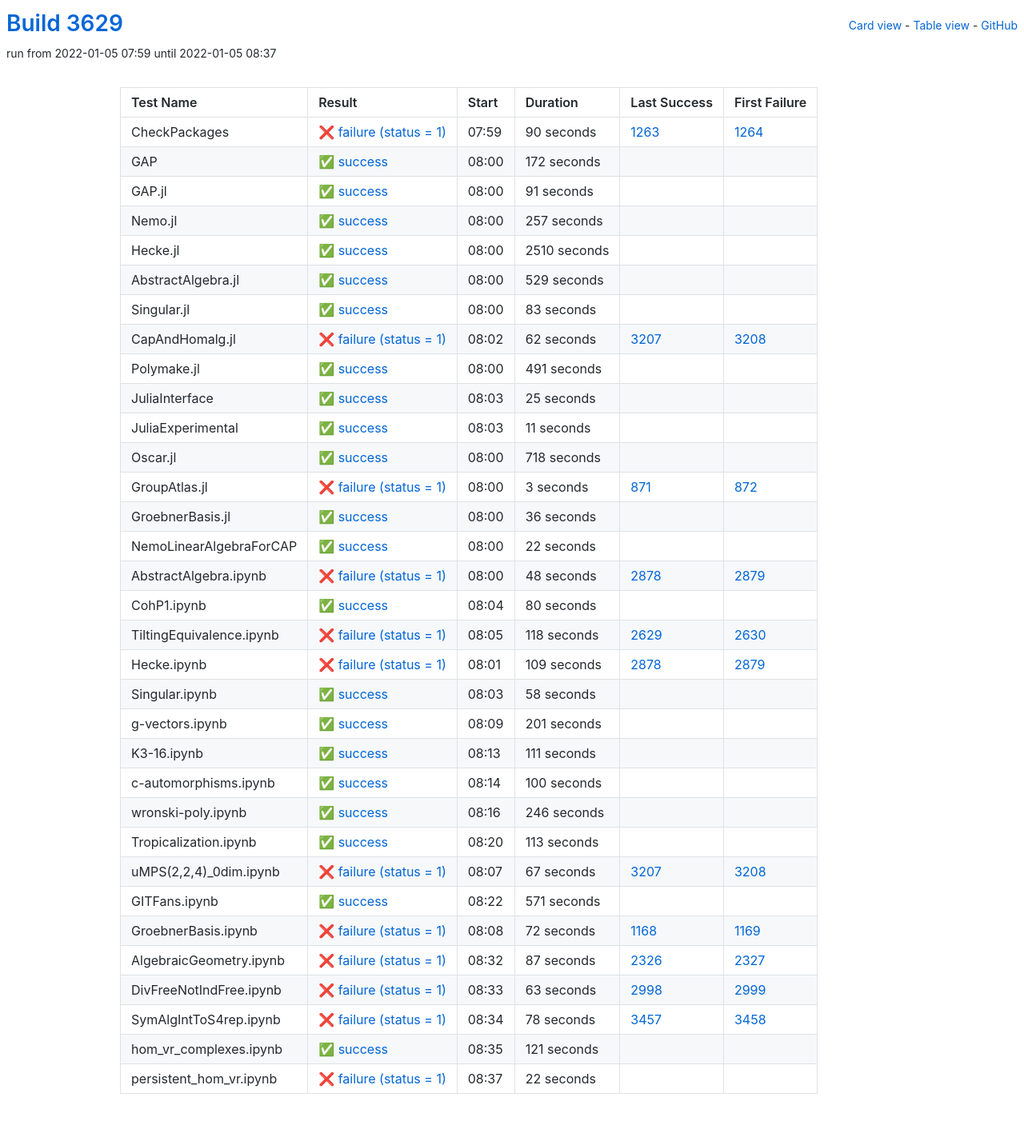
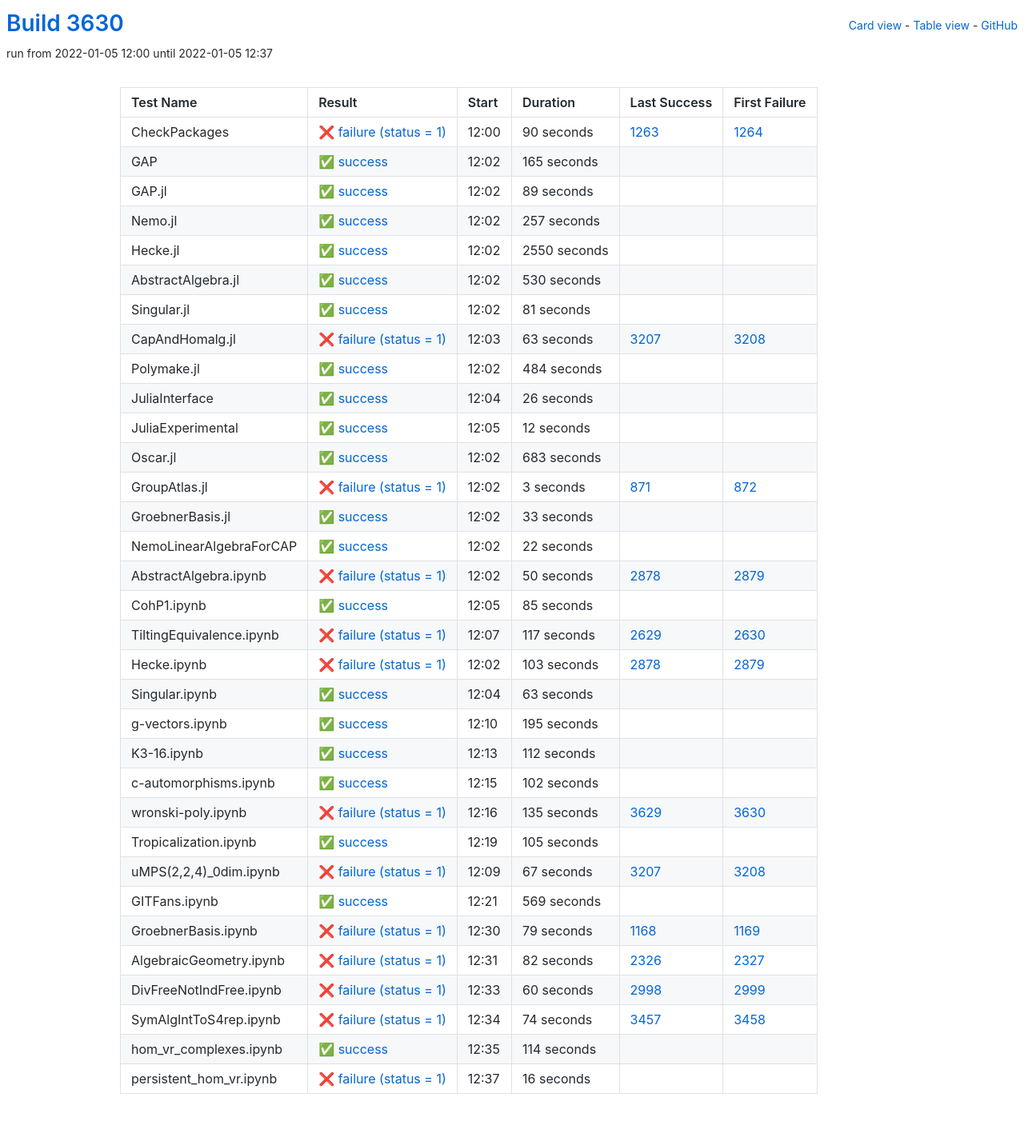
Before and after one commit to oscar-system/oscar-ci-status-stable, a Jekyll site: the page built from table.html, in a window 1280 px wide. Shown: the whole page at 80% size. Built offline with Jekyll 4.4.1, drawn with Linux system fonts in a browser that asks for light colours.

Commit message:
Build #3630

```diff
--- a/_data/ci.yml
+++ b/_data/ci.yml
@@ -1,6 +1,6 @@
 ---
-build: 3629
-build_url: https://oscarci.mathematik.uni-kl.de/job/oscar-stable/3629/
+build: 3630
+build_url: https://oscarci.mathematik.uni-kl.de/job/oscar-stable/3630/
 job: oscar-stable
 organization: oscar-system
 repo: oscar-ci-status-stable
@@ -8,8 +8,8 @@ repourl: https://github.com/oscar-system/oscar-ci-status-stable
 tests:
 - name: CheckPackages
   id: checkpackages
-  log: https://oscarci.mathematik.uni-kl.de/job/oscar-stable/3629/artifact/logs/build-3629/CheckPackages.log
-  start: 2022-01-05 07:59
+  log: https://oscarci.mathematik.uni-kl.de/job/oscar-stable/3630/artifact/logs/build-3630/CheckPackages.log
+  start: 2022-01-05 12:00
   success: false
   exitcode: 1
   status: failure
@@ -20,32 +20,32 @@ tests:
   first_failure_url: https://oscarci.mathematik.uni-kl.de/job/oscar-stable/1264/
 - name: GAP
   id: gap
-  log: https://oscarci.mathematik.uni-kl.de/job/oscar-stable/3629/artifact/logs/build-3629/GAP.log
-  start: 2022-01-05 08:00
+  log: https://oscarci.mathematik.uni-kl.de/job/oscar-stable/3630/artifact/logs/build-3630/GAP.log
+  start: 2022-01-05 12:02
   success: true
   exitcode: 0
   status: success
-  duration: 172
+  duration: 165
   last_success: false
   last_success_url:
   first_failure: false
   first_failure_url:
 - name: GAP.jl
   id: gap-jl
-  log: https://oscarci.mathematik.uni-kl.de/job/oscar-stable/3629/artifact/logs/build-3629/GAP.jl.log
-  start: 2022-01-05 08:00
+  log: https://oscarci.mathematik.uni-kl.de/job/oscar-stable/3630/artifact/logs/build-3630/GAP.jl.log
+  start: 2022-01-05 12:02
   success: true
   exitcode: 0
   status: success
-  duration: 91
+  duration: 89
   last_success: false
   last_success_url:
   first_failure: false
   first_failure_url:
 - name: Nemo.jl
   id: nemo-jl
-  log: https://oscarci.mathematik.uni-kl.de/job/oscar-stable/3629/artifact/logs/build-3629/Nemo.jl.log
-  start: 2022-01-05 08:00
+  log: https://oscarci.mathematik.uni-kl.de/job/oscar-stable/3630/artifact/logs/build-3630/Nemo.jl.log
+  start: 2022-01-05 12:02
   success: true
   exitcode: 0
   status: success
@@ -56,104 +56,104 @@ tests:
   first_failure_url:
 - name: Hecke.jl
   id: hecke-jl
-  log: https://oscarci.mathematik.uni-kl.de/job/oscar-stable/3629/artifact/logs/build-3629/Hecke.jl.log
-  start: 2022-01-05 08:00
+  log: https://oscarci.mathematik.uni-kl.de/job/oscar-stable/3630/artifact/logs/build-3630/Hecke.jl.log
+  start: 2022-01-05 12:02
   success: true
   exitcode: 0
   status: success
-  duration: 2510
+  duration: 2550
   last_success: false
   last_success_url:
   first_failure: false
   first_failure_url:
 - name: AbstractAlgebra.jl
   id: abstractalgebra-jl
-  log: https://oscarci.mathematik.uni-kl.de/job/oscar-stable/3629/artifact/logs/build-3629/AbstractAlgebra.jl.log
-  start: 2022-01-05 08:00
+  log: https://oscarci.mathematik.uni-kl.de/job/oscar-stable/3630/artifact/logs/build-3630/AbstractAlgebra.jl.log
+  start: 2022-01-05 12:02
   success: true
   exitcode: 0
   status: success
-  duration: 529
+  duration: 530
   last_success: false
   last_success_url:
   first_failure: false
   first_failure_url:
 - name: Singular.jl
   id: singular-jl
-  log: https://oscarci.mathematik.uni-kl.de/job/oscar-stable/3629/artifact/logs/build-3629/Singular.jl.log
-  start: 2022-01-05 08:00
+  log: https://oscarci.mathematik.uni-kl.de/job/oscar-stable/3630/artifact/logs/build-3630/Singular.jl.log
+  start: 2022-01-05 12:02
   success: true
   exitcode: 0
   status: success
-  duration: 83
+  duration: 81
   last_success: false
   last_success_url:
   first_failure: false
   first_failure_url:
 - name: CapAndHomalg.jl
   id: capandhomalg-jl
-  log: https://oscarci.mathematik.uni-kl.de/job/oscar-stable/3629/artifact/logs/build-3629/CapAndHomalg.jl.log
-  start: 2022-01-05 08:02
+  log: https://oscarci.mathematik.uni-kl.de/job/oscar-stable/3630/artifact/logs/build-3630/CapAndHomalg.jl.log
+  start: 2022-01-05 12:03
   success: false
   exitcode: 1
   status: failure
-  duration: 62
+  duration: 63
   last_success: 3207
   last_success_url: https://oscarci.mathematik.uni-kl.de/job/oscar-stable/3207/
   first_failure: 3208
   first_failure_url: https://oscarci.mathematik.uni-kl.de/job/oscar-stable/3208/
 - name: Polymake.jl
   id: polymake-jl
-  log: https://oscarci.mathematik.uni-kl.de/job/oscar-stable/3629/artifact/logs/build-3629/Polymake.jl.log
-  start: 2022-01-05 08:00
+  log: https://oscarci.mathematik.uni-kl.de/job/oscar-stable/3630/artifact/logs/build-3630/Polymake.jl.log
+  start: 2022-01-05 12:02
   success: true
   exitcode: 0
   status: success
-  duration: 491
+  duration: 484
   last_success: false
   last_success_url:
   first_failure: false
   first_failure_url:
 - name: JuliaInterface
   id: juliainterface
-  log: https://oscarci.mathematik.uni-kl.de/job/oscar-stable/3629/artifact/logs/build-3629/JuliaInterface.log
-  start: 2022-01-05 08:03
+  log: https://oscarci.mathematik.uni-kl.de/job/oscar-stable/3630/artifact/logs/build-3630/JuliaInterface.log
+  start: 2022-01-05 12:04
   success: true
   exitcode: 0
   status: success
-  duration: 25
+  duration: 26
   last_success: false
   last_success_url:
   first_failure: false
   first_failure_url:
 - name: JuliaExperimental
   id: juliaexperimental
-  log: https://oscarci.mathematik.uni-kl.de/job/oscar-stable/3629/artifact/logs/build-3629/JuliaExperimental.log
-  start: 2022-01-05 08:03
+  log: https://oscarci.mathematik.uni-kl.de/job/oscar-stable/3630/artifact/logs/build-3630/JuliaExperimental.log
+  start: 2022-01-05 12:05
   success: true
   exitcode: 0
   status: success
-  duration: 11
+  duration: 12
   last_success: false
   last_success_url:
   first_failure: false
   first_failure_url:
 - name: Oscar.jl
   id: oscar-jl
-  log: https://oscarci.mathematik.uni-kl.de/job/oscar-stable/3629/artifact/logs/build-3629/Oscar.jl.log
-  start: 2022-01-05 08:00
+  log: https://oscarci.mathematik.uni-kl.de/job/oscar-stable/3630/artifact/logs/build-3630/Oscar.jl.log
+  start: 2022-01-05 12:02
   success: true
   exitcode: 0
   status: success
-  duration: 718
+  duration: 683
   last_success: false
   last_success_url:
   first_failure: false
   first_failure_url:
 - name: GroupAtlas.jl
   id: groupatlas-jl
-  log: https://oscarci.mathematik.uni-kl.de/job/oscar-stable/3629/artifact/logs/build-3629/GroupAtlas.jl.log
-  start: 2022-01-05 08:00
+  log: https://oscarci.mathematik.uni-kl.de/job/oscar-stable/3630/artifact/logs/build-3630/GroupAtlas.jl.log
+  start: 2022-01-05 12:02
   success: false
   exitcode: 1
   status: failure
@@ -164,20 +164,20 @@ tests:
   first_failure_url: https://oscarci.mathematik.uni-kl.de/job/oscar-stable/872/
 - name: GroebnerBasis.jl
   id: groebnerbasis-jl
-  log: https://oscarci.mathematik.uni-kl.de/job/oscar-stable/3629/artifact/logs/build-3629/GroebnerBasis.jl.log
-  start: 2022-01-05 08:00
+  log: https://oscarci.mathematik.uni-kl.de/job/oscar-stable/3630/artifact/logs/build-3630/GroebnerBasis.jl.log
+  start: 2022-01-05 12:02
   success: true
   exitcode: 0
   status: success
-  duration: 36
+  duration: 33
   last_success: false
   last_success_url:
   first_failure: false
   first_failure_url:
 - name: NemoLinearAlgebraForCAP
   id: nemolinearalgebraforcap
-  log: https://oscarci.mathematik.uni-kl.de/job/oscar-stable/3629/artifact/logs/build-3629/NemoLinearAlgebraForCAP.log
-  start: 2022-01-05 08:00
+  log: https://oscarci.mathematik.uni-kl.de/job/oscar-stable/3630/artifact/logs/build-3630/NemoLinearAlgebraForCAP.log
+  start: 2022-01-05 12:02
   success: true
   exitcode: 0
   status: success
@@ -188,128 +188,128 @@ tests:
   first_failure_url:
 - name: AbstractAlgebra.ipynb
   id: abstractalgebra-ipynb
-  log: https://oscarci.mathematik.uni-kl.de/job/oscar-stable/3629/artifact/logs/build-3629/AbstractAlgebra.ipynb.log
-  start: 2022-01-05 08:00
+  log: https://oscarci.mathematik.uni-kl.de/job/oscar-stable/3630/artifact/logs/build-3630/AbstractAlgebra.ipynb.log
+  start: 2022-01-05 12:02
   success: false
   exitcode: 1
   status: failure
-  duration: 48
+  duration: 50
   last_success: 2878
   last_success_url: https://oscarci.mathematik.uni-kl.de/job/oscar-stable/2878/
   first_failure: 2879
   first_failure_url: https://oscarci.mathematik.uni-kl.de/job/oscar-stable/2879/
 - name: CohP1.ipynb
   id: cohp1-ipynb
-  log: https://oscarci.mathematik.uni-kl.de/job/oscar-stable/3629/artifact/logs/build-3629/CohP1.ipynb.log
-  start: 2022-01-05 08:04
+  log: https://oscarci.mathematik.uni-kl.de/job/oscar-stable/3630/artifact/logs/build-3630/CohP1.ipynb.log
+  start: 2022-01-05 12:05
   success: true
   exitcode: 0
   status: success
-  duration: 80
+  duration: 85
   last_success: false
   last_success_url:
   first_failure: false
   first_failure_url:
 - name: TiltingEquivalence.ipynb
   id: tiltingequivalence-ipynb
-  log: https://oscarci.mathematik.uni-kl.de/job/oscar-stable/3629/artifact/logs/build-3629/TiltingEquivalence.ipynb.log
-  start: 2022-01-05 08:05
+  log: https://oscarci.mathematik.uni-kl.de/job/oscar-stable/3630/artifact/logs/build-3630/TiltingEquivalence.ipynb.log
+  start: 2022-01-05 12:07
   success: false
   exitcode: 1
   status: failure
-  duration: 118
+  duration: 117
   last_success: 2629
   last_success_url: https://oscarci.mathematik.uni-kl.de/job/oscar-stable/2629/
   first_failure: 2630
   first_failure_url: https://oscarci.mathematik.uni-kl.de/job/oscar-stable/2630/
 - name: Hecke.ipynb
   id: hecke-ipynb
-  log: https://oscarci.mathematik.uni-kl.de/job/oscar-stable/3629/artifact/logs/build-3629/Hecke.ipynb.log
-  start: 2022-01-05 08:01
+  log: https://oscarci.mathematik.uni-kl.de/job/oscar-stable/3630/artifact/logs/build-3630/Hecke.ipynb.log
+  start: 2022-01-05 12:02
   success: false
   exitcode: 1
   status: failure
-  duration: 109
+  duration: 103
   last_success: 2878
   last_success_url: https://oscarci.mathematik.uni-kl.de/job/oscar-stable/2878/
   first_failure: 2879
   first_failure_url: https://oscarci.mathematik.uni-kl.de/job/oscar-stable/2879/
 - name: Singular.ipynb
   id: singular-ipynb
-  log: https://oscarci.mathematik.uni-kl.de/job/oscar-stable/3629/artifact/logs/build-3629/Singular.ipynb.log
-  start: 2022-01-05 08:03
+  log: https://oscarci.mathematik.uni-kl.de/job/oscar-stable/3630/artifact/logs/build-3630/Singular.ipynb.log
+  start: 2022-01-05 12:04
   success: true
   exitcode: 0
   status: success
-  duration: 58
+  duration: 63
   last_success: false
   last_success_url:
   first_failure: false
   first_failure_url:
 - name: g-vectors.ipynb
   id: g-vectors-ipynb
-  log: https://oscarci.mathematik.uni-kl.de/job/oscar-stable/3629/artifact/logs/build-3629/g-vectors.ipynb.log
-  start: 2022-01-05 08:09
+  log: https://oscarci.mathematik.uni-kl.de/job/oscar-stable/3630/artifact/logs/build-3630/g-vectors.ipynb.log
+  start: 2022-01-05 12:10
   success: true
   exitcode: 0
   status: success
-  duration: 201
+  duration: 195
   last_success: false
   last_success_url:
   first_failure: false
   first_failure_url:
 - name: K3-16.ipynb
   id: k3-16-ipynb
-  log: https://oscarci.mathematik.uni-kl.de/job/oscar-stable/3629/artifact/logs/build-3629/K3-16.ipynb.log
-  start: 2022-01-05 08:13
+  log: https://oscarci.mathematik.uni-kl.de/job/oscar-stable/3630/artifact/logs/build-3630/K3-16.ipynb.log
+  start: 2022-01-05 12:13
   success: true
   exitcode: 0
   status: success
-  duration: 111
+  duration: 112
   last_success: false
   last_success_url:
   first_failure: false
   first_failure_url:
 - name: c-automorphisms.ipynb
   id: c-automorphisms-ipynb
-  log: https://oscarci.mathematik.uni-kl.de/job/oscar-stable/3629/artifact/logs/build-3629/c-automorphisms.ipynb.log
-  start: 2022-01-05 08:14
+  log: https://oscarci.mathematik.uni-kl.de/job/oscar-stable/3630/artifact/logs/build-3630/c-automorphisms.ipynb.log
+  start: 2022-01-05 12:15
   success: true
   exitcode: 0
   status: success
-  duration: 100
+  duration: 102
   last_success: false
   last_success_url:
   first_failure: false
   first_failure_url:
 - name: wronski-poly.ipynb
   id: wronski-poly-ipynb
-  log: https://oscarci.mathematik.uni-kl.de/job/oscar-stable/3629/artifact/logs/build-3629/wronski-poly.ipynb.log
-  start: 2022-01-05 08:16
+  log: https://oscarci.mathematik.uni-kl.de/job/oscar-stable/3630/artifact/logs/build-3630/wronski-poly.ipynb.log
+  start: 2022-01-05 12:16
+  success: false
+  exitcode: 1
+  status: failure
+  duration: 135
+  last_success: 3629
+  last_success_url: https://oscarci.mathematik.uni-kl.de/job/oscar-stable/3629/
+  first_failure: 3630
+  first_failure_url: https://oscarci.mathematik.uni-kl.de/job/oscar-stable/3630/
+- name: Tropicalization.ipynb
+  id: tropicalization-ipynb
+  log: https://oscarci.mathematik.uni-kl.de/job/oscar-stable/3630/artifact/logs/build-3630/Tropicalization.ipynb.log
+  start: 2022-01-05 12:19
   success: true
   exitcode: 0
   status: success
-  duration: 246
-  last_success: false
-  last_success_url:
-  first_failure: false
-  first_failure_url:
-- name: Tropicalization.ipynb
-  id: tropicalization-ipynb
-  log: https://oscarci.mathematik.uni-kl.de/job/oscar-stable/3629/artifact/logs/build-3629/Tropicalization.ipynb.log
-  start: 2022-01-05 08:20
-  success: true
-  exitcode: 0
-  status: success
-  duration: 113
+  duration: 105
   last_success: false
   last_success_url:
   first_failure: false
   first_failure_url:
 - name: uMPS(2,2,4)_0dim.ipynb
   id: umps-2-2-4-0dim-ipynb
-  log: https://oscarci.mathematik.uni-kl.de/job/oscar-stable/3629/artifact/logs/build-3629/uMPS-2-2-4-_0dim.ipynb.log
-  start: 2022-01-05 08:07
+  log: https://oscarci.mathematik.uni-kl.de/job/oscar-stable/3630/artifact/logs/build-3630/uMPS-2-2-4-_0dim.ipynb.log
+  start: 2022-01-05 12:09
   success: false
   exitcode: 1
   status: failure
@@ -320,84 +320,84 @@ tests:
   first_failure_url: https://oscarci.mathematik.uni-kl.de/job/oscar-stable/3208/
 - name: GITFans.ipynb
   id: gitfans-ipynb
-  log: https://oscarci.mathematik.uni-kl.de/job/oscar-stable/3629/artifact/logs/build-3629/GITFans.ipynb.log
-  start: 2022-01-05 08:22
+  log: https://oscarci.mathematik.uni-kl.de/job/oscar-stable/3630/artifact/logs/build-3630/GITFans.ipynb.log
+  start: 2022-01-05 12:21
   success: true
   exitcode: 0
   status: success
-  duration: 571
+  duration: 569
   last_success: false
   last_success_url:
   first_failure: false
   first_failure_url:
 - name: GroebnerBasis.ipynb
   id: groebnerbasis-ipynb
-  log: https://oscarci.mathematik.uni-kl.de/job/oscar-stable/3629/artifact/logs/build-3629/GroebnerBasis.ipynb.log
-  start: 2022-01-05 08:08
+  log: https://oscarci.mathematik.uni-kl.de/job/oscar-stable/3630/artifact/logs/build-3630/GroebnerBasis.ipynb.log
+  start: 2022-01-05 12:30
   success: false
   exitcode: 1
   status: failure
-  duration: 72
+  duration: 79
   last_success: 1168
   last_success_url: https://oscarci.mathematik.uni-kl.de/job/oscar-stable/1168/
   first_failure: 1169
   first_failure_url: https://oscarci.mathematik.uni-kl.de/job/oscar-stable/1169/
 - name: AlgebraicGeometry.ipynb
   id: algebraicgeometry-ipynb
-  log: https://oscarci.mathematik.uni-kl.de/job/oscar-stable/3629/artifact/logs/build-3629/AlgebraicGeometry.ipynb.log
-  start: 2022-01-05 08:32
+  log: https://oscarci.mathematik.uni-kl.de/job/oscar-stable/3630/artifact/logs/build-3630/AlgebraicGeometry.ipynb.log
+  start: 2022-01-05 12:31
   success: false
   exitcode: 1
   status: failure
-  duration: 87
+  duration: 82
   last_success: 2326
   last_success_url: https://oscarci.mathematik.uni-kl.de/job/oscar-stable/2326/
   first_failure: 2327
   first_failure_url: https://oscarci.mathematik.uni-kl.de/job/oscar-stable/2327/
 - name: DivFreeNotIndFree.ipynb
   id: divfreenotindfree-ipynb
-  log: https://oscarci.mathematik.uni-kl.de/job/oscar-stable/3629/artifact/logs/build-3629/DivFreeNotIndFree.ipynb.log
-  start: 2022-01-05 08:33
+  log: https://oscarci.mathematik.uni-kl.de/job/oscar-stable/3630/artifact/logs/build-3630/DivFreeNotIndFree.ipynb.log
+  start: 2022-01-05 12:33
   success: false
   exitcode: 1
   status: failure
-  duration: 63
+  duration: 60
   last_success: 2998
   last_success_url: https://oscarci.mathematik.uni-kl.de/job/oscar-stable/2998/
   first_failure: 2999
   first_failure_url: https://oscarci.mathematik.uni-kl.de/job/oscar-stable/2999/
 - name: SymAlgIntToS4rep.ipynb
   id: symalginttos4rep-ipynb
-  log: https://oscarci.mathematik.uni-kl.de/job/oscar-stable/3629/artifact/logs/build-3629/SymAlgIntToS4rep.ipynb.log
-  start: 2022-01-05 08:34
+  log: https://oscarci.mathematik.uni-kl.de/job/oscar-stable/3630/artifact/logs/build-3630/SymAlgIntToS4rep.ipynb.log
+  start: 2022-01-05 12:34
   success: false
   exitcode: 1
   status: failure
-  duration: 78
+  duration: 74
   last_success: 3457
   last_success_url: https://oscarci.mathematik.uni-kl.de/job/oscar-stable/3457/
   first_failure: 3458
   first_failure_url: https://oscarci.mathematik.uni-kl.de/job/oscar-stable/3458/
 - name: hom_vr_complexes.ipynb
   id: hom-vr-complexes-ipynb
-  log: https://oscarci.mathematik.uni-kl.de/job/oscar-stable/3629/artifact/logs/build-3629/hom_vr_complexes.ipynb.log
-  start: 2022-01-05 08:35
+  log: https://oscarci.mathematik.uni-kl.de/job/oscar-stable/3630/artifact/logs/build-3630/hom_vr_complexes.ipynb.log
+  start: 2022-01-05 12:35
   success: true
   exitcode: 0
   status: success
-  duration: 121
+  duration: 114
   last_success: false
   last_success_url:
   first_failure: false
   first_failure_url:
 - name: persistent_hom_vr.ipynb
   id: persistent-hom-vr-ipynb
-  log: https://oscarci.mathematik.uni-kl.de/job/oscar-stable/3629/artifact/logs/build-3629/persistent_hom_vr.ipynb.log
-  start: 2022-01-05 08:37
+  log: https://oscarci.mathematik.uni-kl.de/job/oscar-stable/3630/artifact/logs/build-3630/persistent_hom_vr.ipynb.log
+  start: 2022-01-05 12:37
   success: false
   exitcode: 1
   status: failure
-  duration: 22
+  duration: 16
   last_success: false
   last_success_url:
   first_failure: false
```
Also changed, not shown: README.md.
